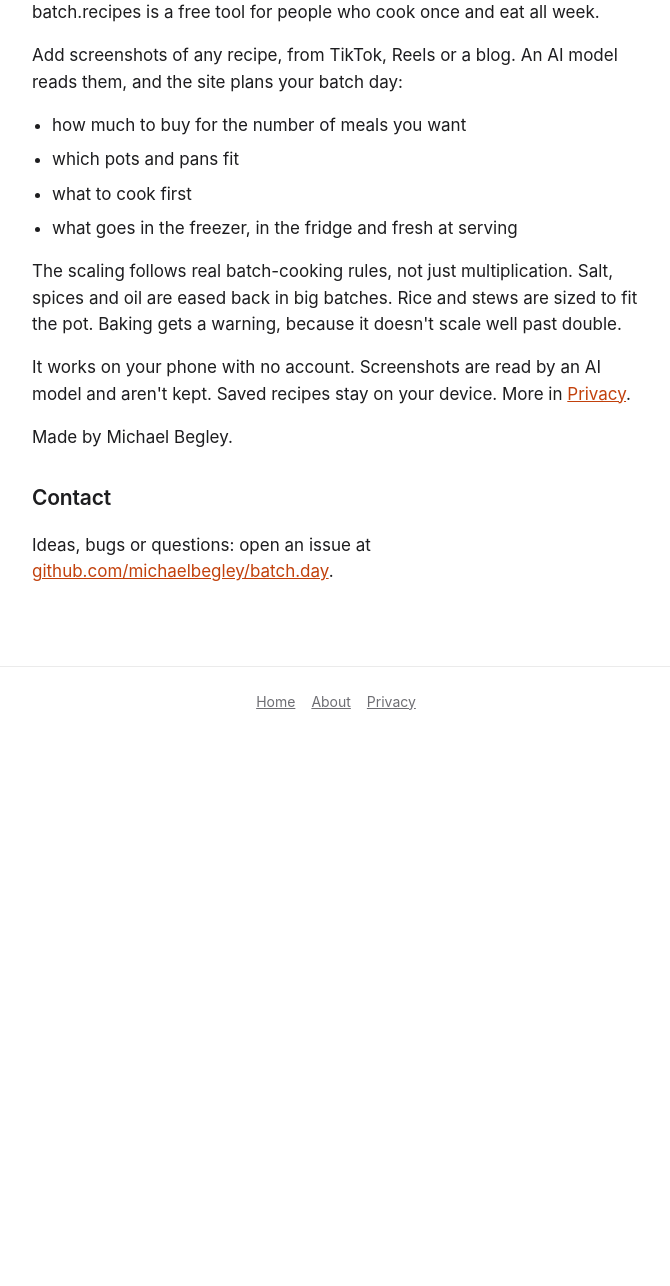
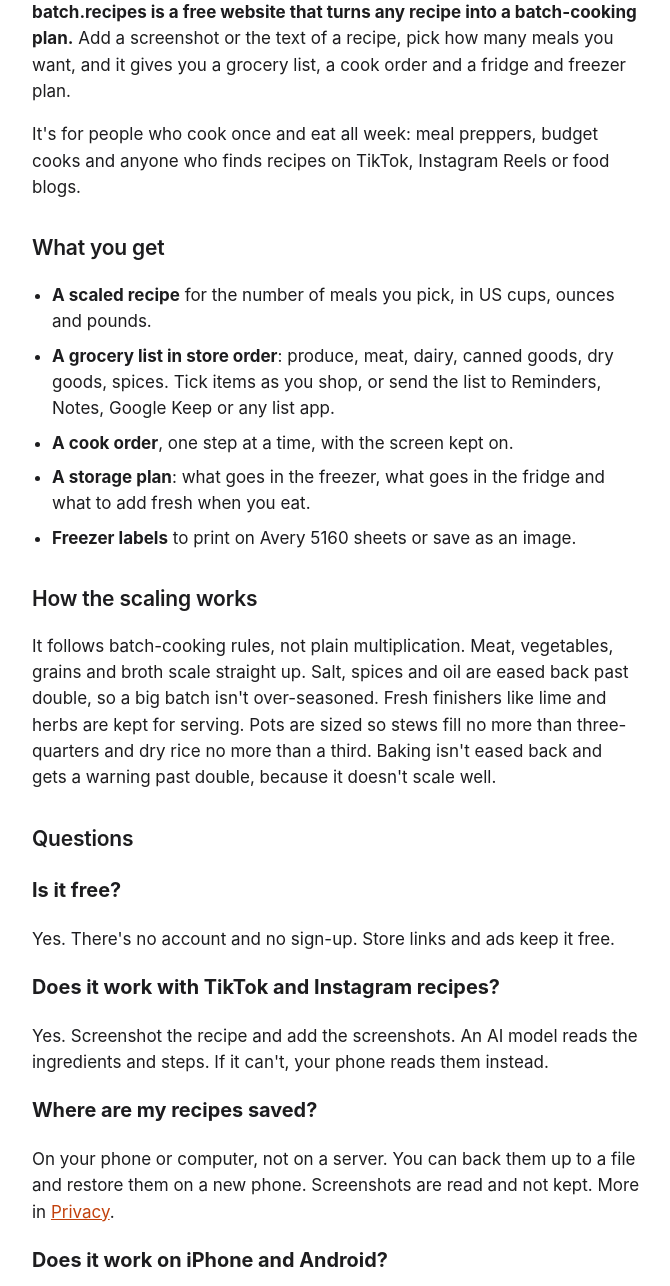
Before and after one commit to michaelbegley/batch.day, a plain HTML site: page about.html in a window 1280 px wide. Shown: the part 154-1440 px from the top of the page, without its empty margins (304-974 px from the left). Before the commit the page ends 890 px from the top, so only its background shows below. Drawn offline with Linux system fonts and the light colour scheme.

Commit message:
About page rewritten as a plain what-it-is page with Q&A and WebApplication data, so search and AI answers can quote it
Co-Authored-By: Claude Opus 5.5 <noreply@anthropic.com>
Claude-Session: https://claude.ai/code/session_01SCG8RVTmVzkKb8DCinnnYK

```diff
--- a/about.html
+++ b/about.html
@@ -31,20 +31,36 @@ footer a{color:var(--ink2);margin:0 8px}
 <body>
 <header class="bar"><a class="mark" href="./">batch<b>.</b>recipes</a></header>
 <main>
-<h1>About</h1>
-<p>batch.recipes is a free tool for people who cook once and eat all week.</p>
-<p>Add screenshots of any recipe, from TikTok, Reels or a blog. An AI model reads them, and the site plans your batch day:</p>
+<h1>About batch.recipes</h1>
+<p><strong>batch.recipes is a free website that turns any recipe into a batch-cooking plan.</strong> Add a screenshot or the text of a recipe, pick how many meals you want, and it gives you a grocery list, a cook order and a fridge and freezer plan.</p>
+<p>It's for people who cook once and eat all week: meal preppers, budget cooks and anyone who finds recipes on TikTok, Instagram Reels or food blogs.</p>
+
+<h2>What you get</h2>
 <ul>
-<li>how much to buy for the number of meals you want</li>
-<li>which pots and pans fit</li>
-<li>what to cook first</li>
-<li>what goes in the freezer, in the fridge and fresh at serving</li>
+<li><strong>A scaled recipe</strong> for the number of meals you pick, in US cups, ounces and pounds.</li>
+<li><strong>A grocery list in store order</strong>: produce, meat, dairy, canned goods, dry goods, spices. Tick items as you shop, or send the list to Reminders, Notes, Google Keep or any list app.</li>
+<li><strong>A cook order</strong>, one step at a time, with the screen kept on.</li>
+<li><strong>A storage plan</strong>: what goes in the freezer, what goes in the fridge and what to add fresh when you eat.</li>
+<li><strong>Freezer labels</strong> to print on Avery 5160 sheets or save as an image.</li>
 </ul>
-<p>The scaling follows real batch-cooking rules, not just multiplication. Salt, spices and oil are eased back in big batches. Rice and stews are sized to fit the pot. Baking gets a warning, because it doesn't scale well past double.</p>
-<p>It works on your phone with no account. Screenshots are read by an AI model and aren't kept. Saved recipes stay on your device. More in <a href="privacy">Privacy</a>.</p>
+
+<h2>How the scaling works</h2>
+<p>It follows batch-cooking rules, not plain multiplication. Meat, vegetables, grains and broth scale straight up. Salt, spices and oil are eased back past double, so a big batch isn't over-seasoned. Fresh finishers like lime and herbs are kept for serving. Pots are sized so stews fill no more than three-quarters and dry rice no more than a third. Baking isn't eased back and gets a warning past double, because it doesn't scale well.</p>
+
+<h2>Questions</h2>
+<h3>Is it free?</h3>
+<p>Yes. There's no account and no sign-up. Store links and ads keep it free.</p>
+<h3>Does it work with TikTok and Instagram recipes?</h3>
+<p>Yes. Screenshot the recipe and add the screenshots. An AI model reads the ingredients and steps. If it can't, your phone reads them instead.</p>
+<h3>Where are my recipes saved?</h3>
+<p>On your phone or computer, not on a server. You can back them up to a file and restore them on a new phone. Screenshots are read and not kept. More in <a href="privacy">Privacy</a>.</p>
+<h3>Does it work on iPhone and Android?</h3>
+<p>Yes, in the browser. You can add it to your Home Screen to use it like an app.</p>
+
 <p>Made by Michael Begley.</p>
 <h2>Contact</h2>
 <p>Ideas, bugs or questions: open an issue at <a href="https://github.com/michaelbegley/batch.day/issues" rel="noopener">github.com/michaelbegley/batch.day</a>.</p>
+<script type="application/ld+json">{"@context":"https://schema.org","@type":"WebApplication","name":"batch.recipes","url":"https://batch.recipes/","description":"Free website that turns any recipe screenshot or text into a batch-cooking plan: scaled amounts, a grocery list in store order, a cook order and a fridge and freezer plan.","applicationCategory":"LifestyleApplication","operatingSystem":"Any (web browser)","offers":{"@type":"Offer","price":"0","priceCurrency":"USD"},"creator":{"@type":"Person","name":"Michael Begley"}}</script>
 
 </main>
 <footer><a href="./">Home</a><a href="about">About</a><a href="privacy">Privacy</a></footer>
```
Also changed, not shown: 1 other file.
